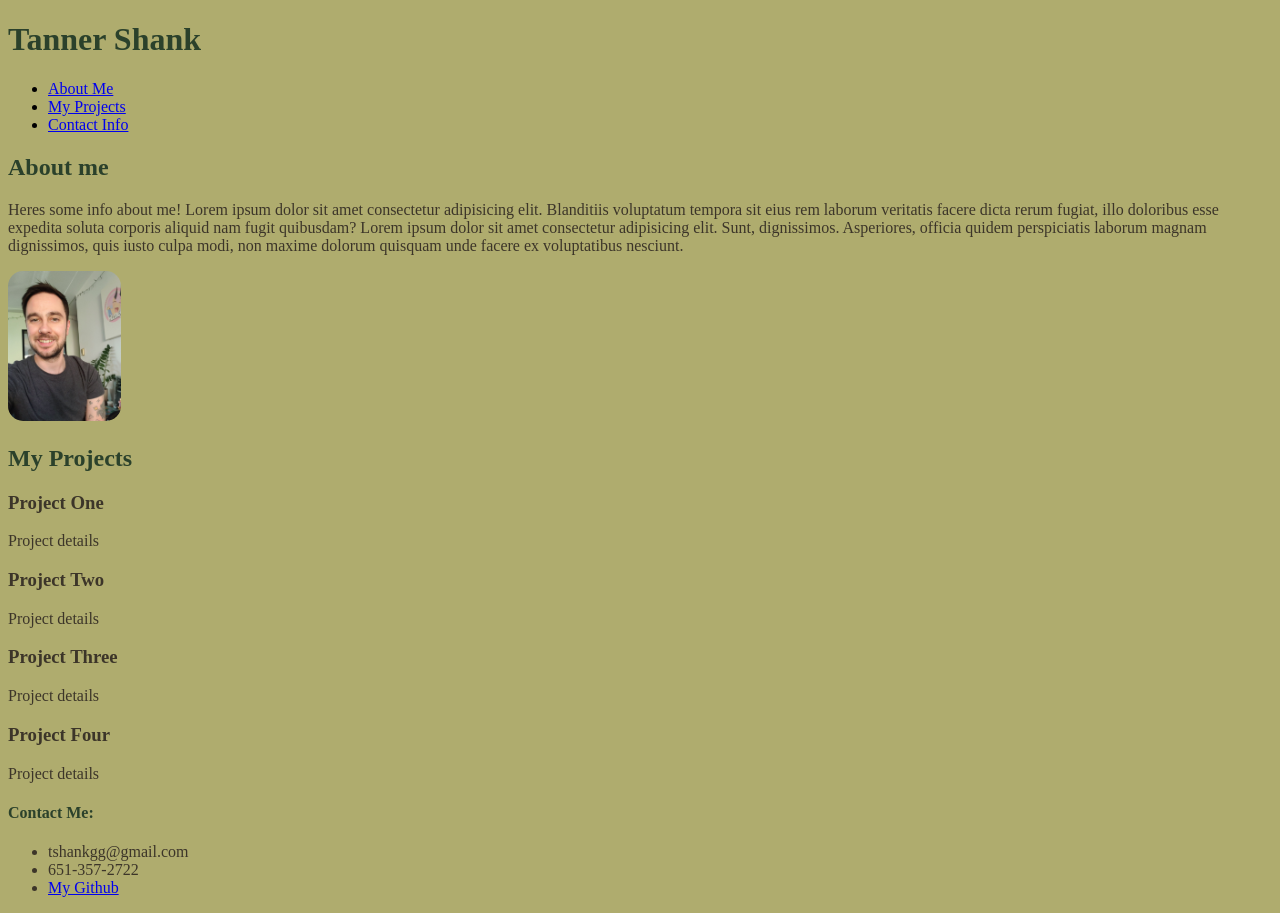
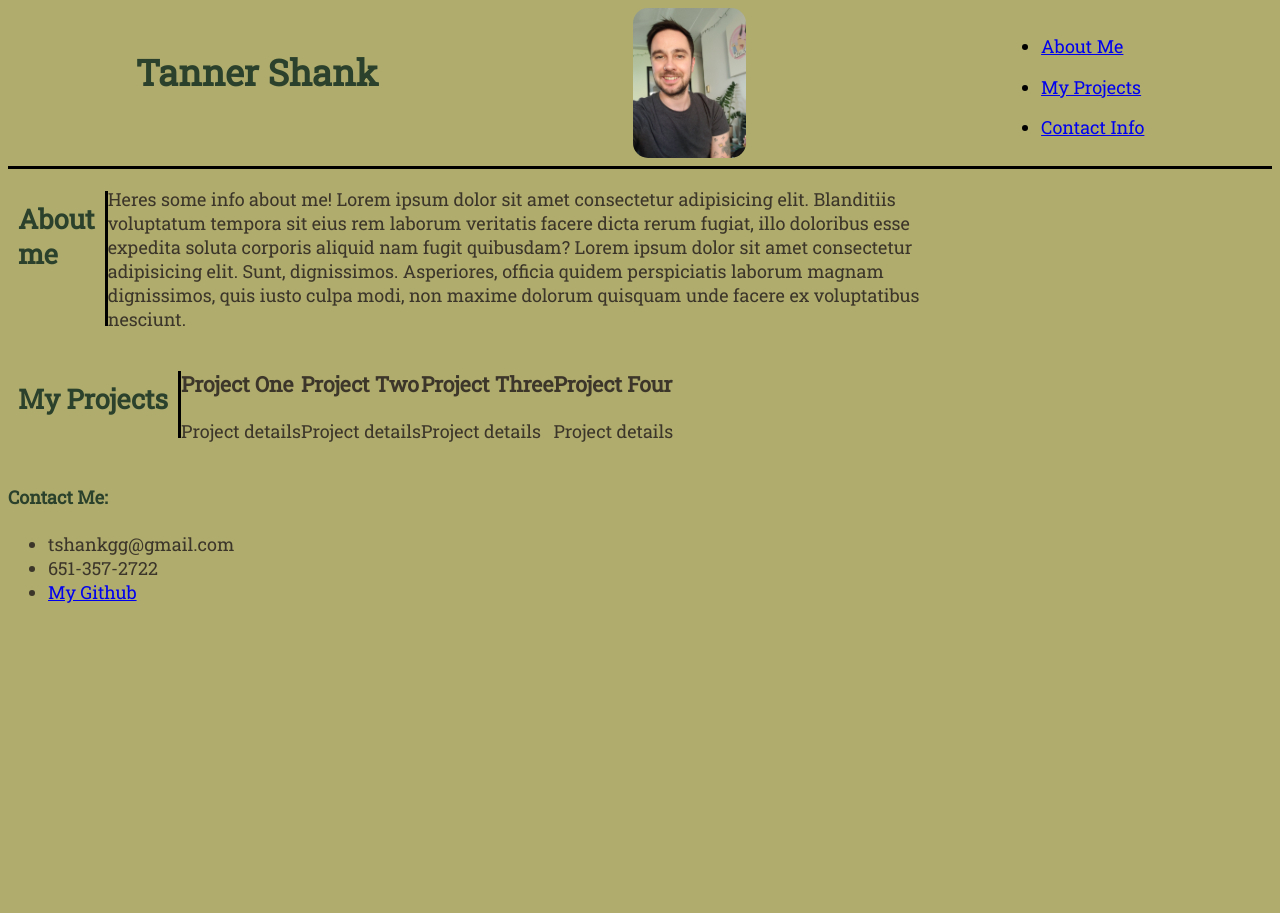
Before and after one commit to FirefoxFlareon/Portfolio, a plain HTML site: page index.html in a window 1280 px wide. After the commit the page ends 800 px from the top, so only its background shows below. Drawn offline with Linux system fonts and the light colour scheme.

Commit message:
changed font and updated layout via css

```diff
--- a/assets/style.css
+++ b/assets/style.css
@@ -1,20 +1,42 @@
+*{
+    --textGreen: #2b412b;
+    --textSienna: #3c3529;
+
+}
+
 body {
     background-color: #afac6e;
+    font-size: 18px;
+    font-family: 'Roboto Slab', serif;
+    display: block;
+}
+
+header {
+    display: flex;
+    justify-content: space-around;
+    line-height: 2.25;
+    border-bottom: solid;
+    border-color: black;
 }
 
 .headerName {
-    color: #2b412b;
-
-
+    color: var(--textGreen);
 }
 
 .aboutMe {
-    color:  #3c3529;
+    color: var(--textSienna);
+    display: flex;
+    justify-content: space-around;
+    width: 75%;
 }
 
 #aboutMeText {
-    color: #2b412b;
+    color: var(--textGreen);
+    padding: 10px;
+    border-right: solid;
+    border-color: black;
 }
+
 
 img {
     height: 150px;
@@ -22,17 +44,22 @@ img {
 }
 
 .myProjects {
-    color: #3c3529;
+    color: var(--textSienna);
+    display: flex;
+    flex-wrap: wrap;
 }
 
 #myProjectsText {
-    color: #2b412b;
+    color: var(--textGreen);
+    padding: 10px;
+    border-right: solid;
+    border-color: black;
 }
 
 .contactInfo {
-    color: #3c3529;
+    color: var(--textSienna);
 }
 
 #contactMeText {
-    color: #2b412b;
+    color: var(--textGreen);
 }
--- a/index.html
+++ b/index.html
@@ -5,10 +5,14 @@
     <meta name="viewport" content="width=device-width, initial-scale=1.0">
     <title>Working Portfolio for Tanner Shank</title>
     <link rel="stylesheet" type="text/css" href="./assets/style.css">
+    <link rel="preconnect" href="https://fonts.googleapis.com">
+    <link rel="preconnect" href="https://fonts.gstatic.com" crossorigin>
+<link href="https://fonts.googleapis.com/css2?family=Roboto+Slab&display=swap" rel="stylesheet">
 </head>
 <body>
     <header>
         <h1 class="headerName">Tanner Shank</h1>
+        <img src="./assets/Portfolio pic.jpg" alt="A picture of me, a generic white guy">
         <nav>
         <ul>
             <li><a href="#aboutMeText">About Me</a></li>
@@ -25,7 +29,6 @@
             dolor sit amet consectetur adipisicing elit. Sunt, dignissimos. Asperiores, officia
             quidem perspiciatis laborum magnam dignissimos, quis iusto culpa modi, non maxime
              dolorum quisquam unde facere ex voluptatibus nesciunt.</p>
-             <img src="./assets/Portfolio pic.jpg" alt="A picture of me, a generic white guy">
     </section>
     <section class="myProjects">
         <h2 id="myProjectsText">My Projects</h2>
```
